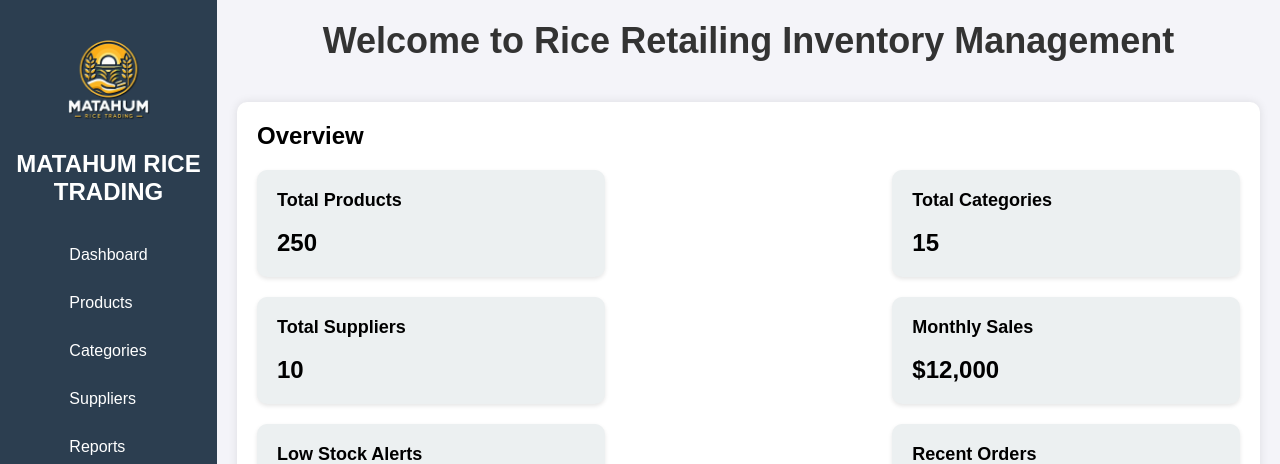
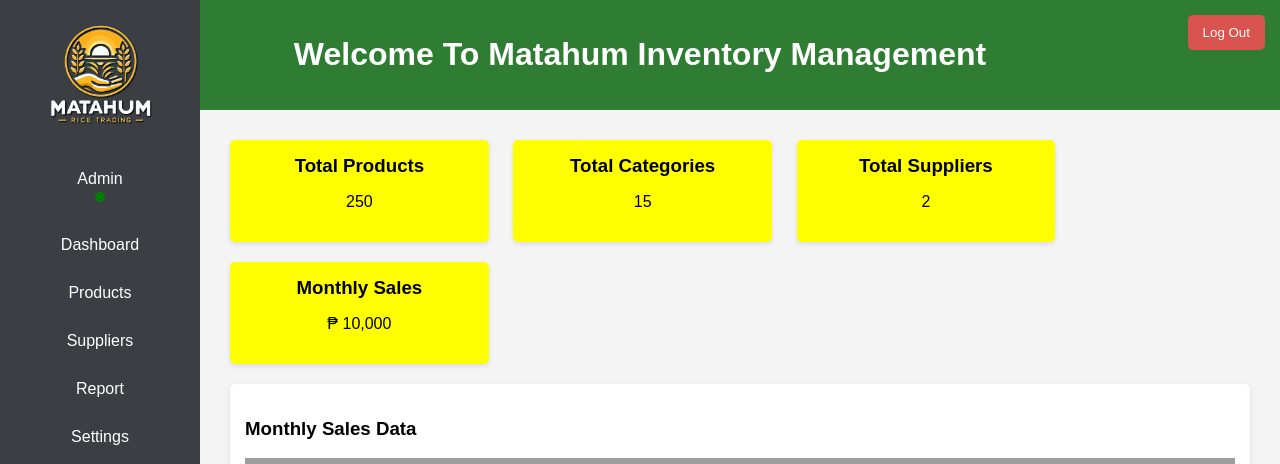
Before and after one commit to dino1210/Matahum-Rice-Retailing-System, a PHP site: page /welcome.php in a window 1280 px wide. Shown: the top 464 px of the page. Run offline with PHP 8.4, Linux system fonts and the light colour scheme; grey boxes are pictures that could not be loaded.

Commit message:
Update welcome.php

```diff
--- a/welcome.php
+++ b/welcome.php
@@ -3,292 +3,214 @@
 <head>
     <meta charset="UTF-8">
     <meta name="viewport" content="width=device-width, initial-scale=1.0">
-    <title>Matahum Inventory Management Dashboard</title>
+    <title>Welcome To Matahum Inventory Management</title>
     <style>
-        /* Global Styles */
         body {
             font-family: Arial, sans-serif;
             margin: 0;
             padding: 0;
-            background-color: #f4f4f9;
+            background-color: #f4f4f4;
         }
-
-        .container {
-            display: flex;
+        .header {
+            background-color: #2E7D32;
+            color: white;
+            padding: 15px;
+            text-align: center;
+            position: relative;
         }
-
-        /* Sidebar Styles */
+        .log-out {
+            position: absolute;
+            top: 15px;
+            right: 15px;
+            background-color: #d9534f;
+            color: white;
+            border: none;
+            padding: 10px 15px;
+            cursor: pointer;
+            border-radius: 5px;
+        }
         .sidebar {
-            width: 250px;
-            background-color: #2c3e50;
-            color: #fff;
-            padding: 20px 0;
+            width: 200px;
+            background-color: #3b3f44;
+            height: 100vh;
+            position: fixed;
+            top: 0;
+            left: 0;
+            overflow: auto;
+            color: white;
             display: flex;
             flex-direction: column;
             align-items: center;
         }
-
-        .sidebar-header {
+        .sidebar .logo img {
+            display: block;
+            margin: 0 auto;
+            width: 150px;
+        }
+        .sidebar a {
+            display: block;
+            color: white;
+            padding: 15px;
+            text-decoration: none;
+            width: 100%;
             text-align: center;
-            margin-bottom: 30px;
-            display: flex;
-            flex-direction: column;
-            align-items: center;
         }
-
-        .sidebar-header img {
-            width: 120px;
-            height: auto;
-            margin-bottom: 10px;
+        .sidebar a:hover {
+            background-color: #575a5e;
         }
-
-        .sidebar-header h2 {
-            margin: 0;
-            font-size: 24px;
+        .profile {
+            text-align: center;
+            margin: 15px 0;
         }
-
-        .nav-menu ul {
-            list-style: none;
-            padding: 0;
-            margin: 0;
-            width: 100%;
+        .profile p {
+            margin: 5px 0 0 0;
         }
-
-        .nav-menu ul li {
-            margin-bottom: 10px;
-        }
-
-        .nav-menu ul li a {
-            display: block;
-            padding: 10px 20px;
-            text-decoration: none;
-            color: #fff;
-            transition: background-color 0.3s;
-        }
-
-        .nav-menu ul li a:hover {
-            background-color: #34495e;
-        }
-
-        /* Main Content Styles */
         .main-content {
-            flex-grow: 1;
+            margin-left: 200px;
             padding: 20px;
         }
-
-        .main-header {
+        .card {
+            background-color: yellow;
+            padding: 15px;
+            margin: 10px;
+            border-radius: 5px;
+            box-shadow: 0 2px 5px rgba(0,0,0,0.1);
             text-align: center;
-            margin-bottom: 40px;
+            display: inline-block;
+            width: 22%;
         }
-
-        .main-header h1 {
-            margin: 0;
-            font-size: 36px;
-            color: #333;
+        .card h3 {
+            margin: 0 0 10px 0;
         }
-
-        .dashboard-section {
-            background-color: #fff;
-            padding: 20px;
-            border-radius: 10px;
-            box-shadow: 0 0 10px rgba(0, 0, 0, 0.1);
-            margin-bottom: 20px;
+        .chart, .recent-orders, .low-stock-alert {
+            background-color: white;
+            padding: 15px;
+            margin: 10px;
+            border-radius: 5px;
+            box-shadow: 0 2px 5px rgba(0,0,0,0.1);
         }
-
-        .dashboard-section h2 {
-            margin-top: 0;
+        .recent-orders table, .low-stock-alert table {
+            width: 100%;
+            border-collapse: collapse;
         }
-
-        .dashboard-cards {
-            display: flex;
-            justify-content: space-between;
-            flex-wrap: wrap;
-        }
-
-        .dashboard-card {
-            background-color: #ecf0f1;
-            padding: 20px;
-            border-radius: 10px;
-            box-shadow: 0 2px 4px rgba(0, 0, 0, 0.1);
-            margin-bottom: 20px;
-            flex-basis: calc(33.333% - 20px);
-            transition: transform 0.3s;
-        }
-
-        .dashboard-card:hover {
-            transform: translateY(-5px);
-        }
-
-        .dashboard-card h3 {
-            margin-top: 0;
-            font-size: 18px;
-            color: #black;
-        }
-
-        .dashboard-card p {
-            margin: 10px 0 0;
-            font-size: 24px;
-            font-weight: bold;
-            color: #black;
-        }
-
-        .dashboard-card ul {
-            margin-top: 20px;
-            padding: 0;
-            list-style-type: none;
-        }
-
-        .dashboard-card li {
-            padding: 5px 0;
-            border-bottom: 1px solid #ccc;
-        }
-
-        /* Chart Styles */
-        .chart-container {
-            position: relative;
-            height: 400px;
-            width: 100%;
-            margin-bottom: 20px;
-        }
-
-        /* Recent Activity Styles */
-        .activity-log {
-            background-color: #ecf0f1;
-            padding: 20px;
-            border-radius: 10px;
-            box-shadow: 0 2px 4px rgba(0, 0, 0, 0.1);
-        }
-
-        .activity-log h2 {
-            margin-top: 0;
-        }
-
-        .activity-log ul {
-            list-style: none;
-            padding: 0;
-            margin: 0;
-        }
-
-        .activity-log ul li {
+        .recent-orders th, .recent-orders td, .low-stock-alert th, .low-stock-alert td {
             padding: 10px;
-            border-bottom: 1px solid #ccc;
-        }
-
-        .activity-log ul li:last-child {
-            border-bottom: none;
+            text-align: left;
+            border-bottom: 1px solid #ddd;
         }
     </style>
-    <script src="https://cdn.jsdelivr.net/npm/chart.js"></script>
 </head>
 <body>
-    <div class="container">
-        <aside class="sidebar">
-            <div class="sidebar-header">
-                <img src="Matahum Logo.png" alt="Logo">
-                <h2>MATAHUM RICE TRADING</h2>
+    <div class="header">
+        <h1>Welcome To Matahum Inventory Management</h1>
+        <button class="log-out">Log Out</button>
     </div>
-            <nav class="nav-menu">
-                <ul>
-                    <li><a href="welcome.php">Dashboard</a></li>
-                    <li><a href="products.php">Products</a></li>
-                    <li><a href="categories.php">Categories</a></li>
-                    <li><a href="suppliers.php">Suppliers</a></li>
-                    <li><a href="reports.php">Reports</a></li>
-                </ul>
-            </nav>
-        </aside>
-        <main class="main-content">
-            <header class="main-header">
-                <h1>Welcome to Rice Retailing Inventory Management</h1>
-            </header>
-            <section class="dashboard-section">
-                <h2>Overview</h2>
-                <div class="dashboard-cards">
-                    <div class="dashboard-card">
+
+    <div class="sidebar">
+        <div class="logo">
+            <img src="Matahum Logo.png" alt="Matahum Logo">
+        </div>
+        <div class="profile">
+            <p>Admin</p>
+            <div style="background-color: green; height: 10px; width: 10px; border-radius: 50%; display: inline-block;"></div>
+        </div>
+        <a href="welcome.php">Dashboard</a>
+        <a href="products.php">Products</a>
+        <a href="suppliers.php">Suppliers</a>
+        <a href="reports.php">Report</a>
+        <a href="#">Settings</a>
+    </div>
+
+    <div class="main-content">
+        <div class="card">
             <h3>Total Products</h3>
             <p>250</p>
         </div>
-                    <div class="dashboard-card">
+        <div class="card">
             <h3>Total Categories</h3>
             <p>15</p>
         </div>
-                    <div class="dashboard-card">
+        <div class="card">
             <h3>Total Suppliers</h3>
-                        <p>10</p>
+            <p>2</p>
         </div>
-                    <div class="dashboard-card">
+        <div class="card">
             <h3>Monthly Sales</h3>
-                        <p>$12,000</p>
+            <p>₱ 10,000</p>
         </div>
-                    <div class="dashboard-card">
-                        <h3>Low Stock Alerts</h3>
-                        <ul>
-                            <li>Basmati Rice - 10kg</li>
-                            <li>Jasmine Rice - 5kg</li>
-                            <li>Arborio Rice - 8kg</li>
-                        </ul>
+
+        <div class="chart">
+            <h3>Monthly Sales Data</h3>
+            <img src="chart-placeholder.png" alt="Monthly Sales Data" style="width: 100%; height: auto;">
         </div>
-                    <div class="dashboard-card">
+
+        <div class="recent-orders">
             <h3>Recent Orders</h3>
-                        <ul>
-                            <li>Order #1024 - 5kg Basmati Rice</li>
-                            <li>Order #1023 - 10kg Jasmine Rice</li>
-                            <li>Order #1022 - 25kg Arborio Rice</li>
-                        </ul>
+            <table>
+                <thead>
+                    <tr>
+                        <th>Ref No.</th>
+                        <th>Date</th>
+                        <th>Product</th>
+                        <th>Quantity</th>
+                        <th>Price</th>
+                        <th>Total</th>
+                    </tr>
+                </thead>
+                <tbody>
+                    <tr>
+                        <td># 69691</td>
+                        <td>01/16/23</td>
+                        <td>Jasmine</td>
+                        <td>420</td>
+                        <td>₱ 1650</td>
+                        <td>₱ 100,000</td>
+                    </tr>
+                    <tr>
+                        <td># 36291</td>
+                        <td>03/23/24</td>
+                        <td>Red Rice</td>
+                        <td>69</td>
+                        <td>₱ 1320</td>
+                        <td>₱ 50,000</td>
+                    </tr>
+                </tbody>
+            </table>
+        </div>
+
+        <div class="low-stock-alert">
+            <h3>Low Stock Alert</h3>
+            <table>
+                <thead>
+                    <tr>
+                        <th>Product</th>
+                        <th>Quantity</th>
+                    </tr>
+                </thead>
+                <tbody>
+                    <tr>
+                        <td>Basmati Rice</td>
+                        <td>6 kg</td>
+                    </tr>
+                    <tr>
+                        <td>Jasmine Rice</td>
+                        <td>0 kg</td>
+                    </tr>
+                    <tr>
+                        <td>Arborio Rice</td>
+                        <td>4 kg</td>
+                    </tr>
+                    <tr>
+                        <td>Arborio Rice</td>
+                        <td>0 kg</td>
+                    </tr>
+                    <tr>
+                        <td>Jasmine Rice</td>
+                        <td>0 kg</td>
+                    </tr>
+                </tbody>
+            </table>
         </div>
     </div>
-            </section>
-            <section class="dashboard-section chart-container">
-                <h2>Sales Chart</h2>
-                <canvas id="salesChart"></canvas>
-            </section>
-            <section class="dashboard-section activity-log">
-                <h2>Recent Activity</h2>
-                <ul>
-                    <li>New supplier added: Supplier A</li>
-                    <li>Product stock updated: Jasmine Rice - 100kg</li>
-                    <li>New order placed: Order #1025</li>
-                    <li>Report generated: Monthly Sales Report</li>
-                </ul>
-            </section>
-        </main>
-    </div>
-    <script>
-        // Sample data for the chart
-        const data = {
-            labels: ['January', 'February', 'March', 'April', 'May', 'June'],
-            datasets: [{
-                label: 'Sales ($)',
-                data: [3000, 2000, 5000, 7000, 4000, 8000],
-                backgroundColor: 'rgba(52, 152, 219, 0.2)',
-                borderColor: 'rgba(52, 152, 219, 1)',
-                borderWidth: 1
-            }]
-        };
-
-        // Config for the chart
-        const config = {
-            type: 'line',
-            data: data,
-            options: {
-                responsive: true,
-                plugins: {
-                    legend: {
-                        position: 'top',
-                    },
-                    title: {
-                        display: true,
-                        text: 'Monthly Sales Data'
-                    }
-                }
-            },
-        };
-
-        // Render the chart
-        window.onload = function() {
-            const ctx = document.getElementById('salesChart').getContext('2d');
-            new Chart(ctx, config);
-        };
-    </script>
 </body>
 </html>
```
Lines whose indentation alone changed are shown as unchanged.
